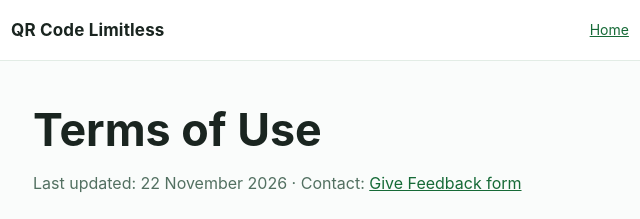
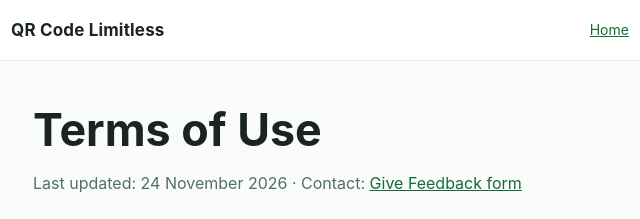
Before and after one commit to povilasbrand/qr-code-limitless-legal, a plain HTML site: page terms.html in a window 1280 px wide. Shown: the top 219 px of the page, 179-819 px from the left. Drawn offline with Linux system fonts and the light colour scheme.

Commit message:
Correct last-updated date for revised QR legal page

```diff
--- a/terms.html
+++ b/terms.html
@@ -15,7 +15,7 @@ footer{max-width:900px;margin:auto;padding:20px 22px 44px;font-size:13px;color:#
 @media(prefers-color-scheme:dark){:root{color:#e6eee8;background:#0f1712}header,nav.contents{background:#152219;border-color:#324239}h2{color:#ccebd5}.meta,footer{color:#b2c6b7}a{color:#8dd6a2}.intro{background:#183223;border-left-color:#58be7a}section{border-color:#324239}}
 </style></head><body>
 <header><strong>QR Code Limitless</strong><nav><a href="index.html">Home</a><a href="privacy.html">Privacy Policy</a><a href="terms.html">Terms of Use</a><a href="support.html">Support</a></nav></header>
-<main><h1>Terms of Use</h1><p class="meta">Last updated: 22 November 2026 · Contact: <a href="feedback.html">Give Feedback form</a></p>
+<main><h1>Terms of Use</h1><p class="meta">Last updated: 24 November 2026 · Contact: <a href="feedback.html">Give Feedback form</a></p>
 <p class="intro">This document describes QR Code Limitless as currently configured. Your rights under applicable consumer and privacy law are not limited by a summary here.</p>
 <nav class="contents" aria-label="On this page"><a href="#s1">Operator, scope and agreement</a>
 <a href="#s2">Eligibility and accounts</a>
```
